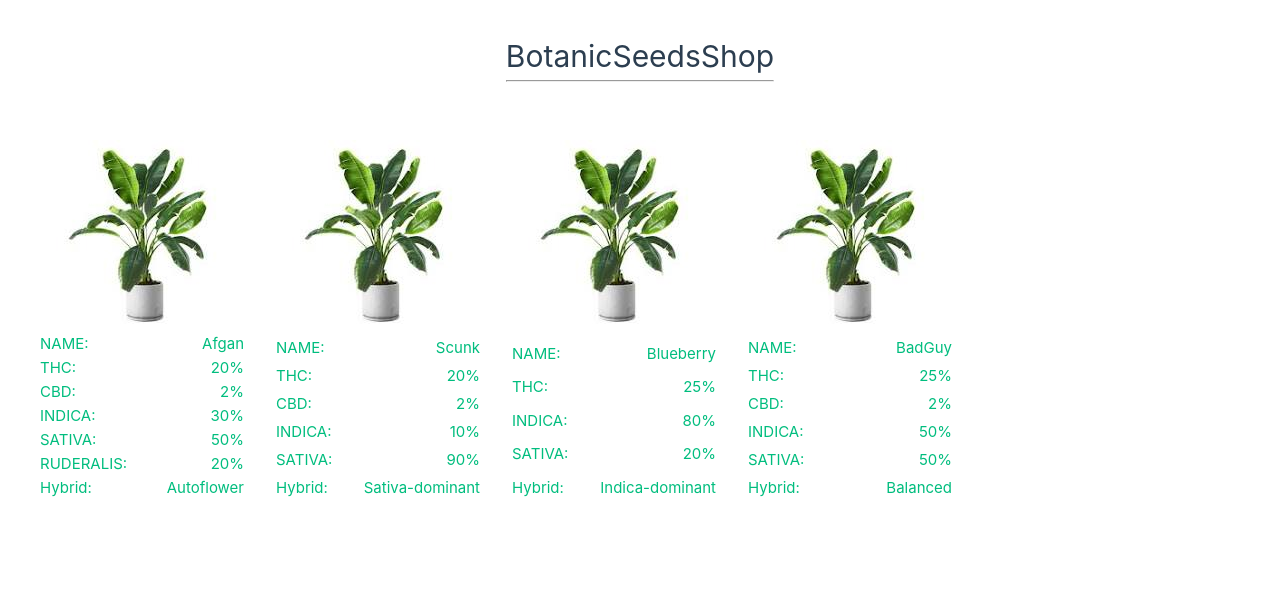
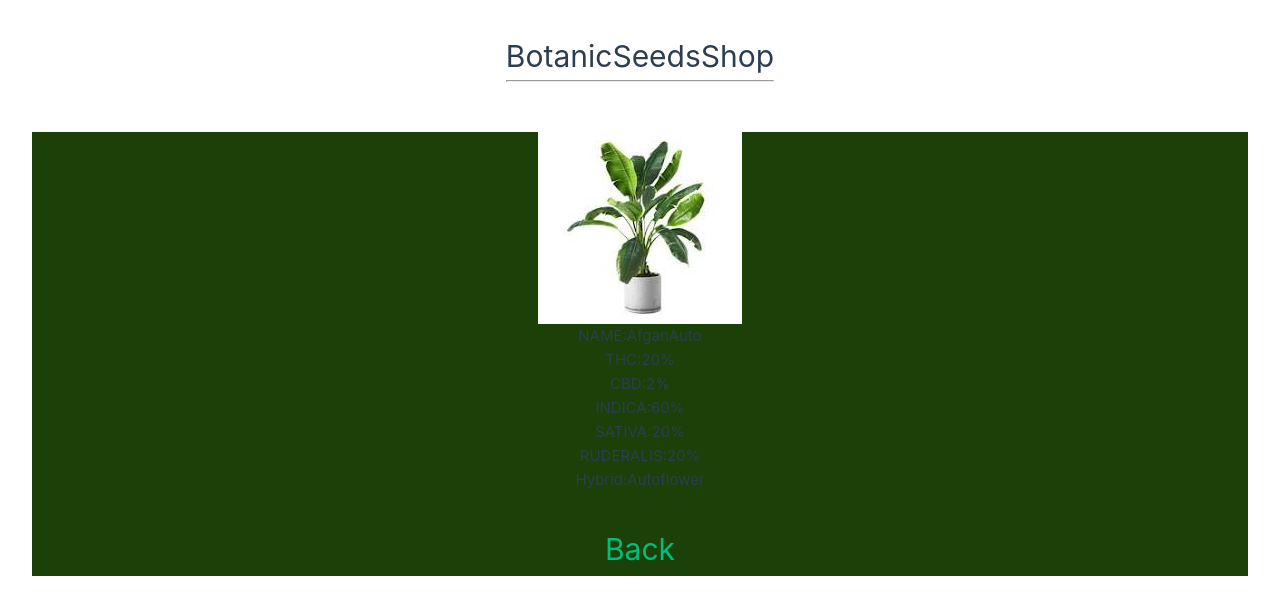
Before and after one commit to IktaNikuba/botanica, a Vue app: page /flower/1 in a window 1280 px wide. Shown: the top 614 px of the page. Built offline with nearby package versions, Linux system fonts and the light colour scheme.

Commit message:
Added vue router

```diff
--- a/src/App.vue
+++ b/src/App.vue
@@ -1,10 +1,10 @@
 <template>
   <header>
-    <TheHeader />
+    <the-header />
   </header>
 
   <main>
-    <ProductsCatalog />
+    <router-view />
   </main>
 </template>
 
@@ -14,9 +14,79 @@
 import SingleProductArticle from "@/components/SingleProductArticle.vue";
 import {defineComponent} from "vue";
 
-export default defineComponent({
-  components: {ProductsCatalog, TheHeader, SingleProductArticle}
-})
+export default {
+  components: {ProductsCatalog, TheHeader, SingleProductArticle},
+
+  data() {
+    return {
+      flowers: [
+        {
+          id: 1,
+          name: 'AfganAuto',
+          thc: 20,
+          cbd: 2,
+          indica: 60,
+          sativa: 20,
+          ruderalis: 20,
+          text: "Lorem ipsum dolor sit amet, consectetur adipiscing elit, sed do eiusmod tempor incididunt ut labore et " +
+            "dolore magna aliqua. Ut enim ad minim veniam, quis nostrud exercitation ullamco laboris nisi ut aliquip ex " +
+            "ea commodo consequat. Duis aute irure dolor in reprehenderit in voluptate velit esse cillum dolore eu " +
+            "fugiat nulla pariatur. Excepteur sint occaecat cupidatat non proident, sunt in culpa qui officia deserunt " +
+            "mollit anim id est laborum."
+        },
+        {
+          id: 2,
+          name: 'Scunk',
+          thc: 20,
+          cbd: 2,
+          indica: 10,
+          sativa: 90,
+          ruderalis: 0,
+          text: "Lorem ipsum dolor sit amet, consectetur adipiscing elit, sed do eiusmod tempor incididunt ut labore et " +
+            "dolore magna aliqua. Ut enim ad minim veniam, quis nostrud exercitation ullamco laboris nisi ut aliquip ex " +
+            "ea commodo consequat. Duis aute irure dolor in reprehenderit in voluptate velit esse cillum dolore eu " +
+            "fugiat nulla pariatur. Excepteur sint occaecat cupidatat non proident, sunt in culpa qui officia deserunt " +
+            "mollit anim id est laborum."
+        },
+        {
+          id: 3,
+          name: 'Blueberry',
+          thc: 25,
+          cbd: 0,
+          indica: 80,
+          sativa: 20,
+          ruderalis: 0,
+          text: "Lorem ipsum dolor sit amet, consectetur adipiscing elit, sed do eiusmod tempor incididunt ut labore et " +
+            "dolore magna aliqua. Ut enim ad minim veniam, quis nostrud exercitation ullamco laboris nisi ut aliquip ex " +
+            "\ea commodo consequat. Duis aute irure dolor in reprehenderit in voluptate velit esse cillum dolore eu " +
+            "fugiat nulla pariatur. Excepteur sint occaecat cupidatat non proident, sunt in culpa qui officia deserunt " +
+            "mollit anim id est laborum."
+        },
+        {
+          id: 4,
+          name: 'BadGuy',
+          thc: 25,
+          cbd: 2,
+          indica: 50,
+          sativa: 50,
+          ruderalis: 0,
+          text: "Lorem ipsum dolor sit amet, consectetur adipiscing elit, sed do eiusmod tempor incididunt ut labore et " +
+            "dolore magna aliqua. Ut enim ad minim veniam, quis nostrud exercitation ullamco laboris nisi ut aliquip ex " +
+            "ea commodo consequat. Duis aute irure dolor in reprehenderit in voluptate velit esse cillum dolore eu " +
+            "fugiat nulla pariatur. Excepteur sint occaecat cupidatat non proident, sunt in culpa qui officia deserunt " +
+            "mollit anim id est laborum."
+        },
+      ],
+    };
+  },
+
+  provide() {
+    return {
+      flowers: this.flowers
+    }
+  },
+}
+
 </script>
 
 <style>
--- a/src/components/FlowerData.vue
+++ b/src/components/FlowerData.vue
@@ -25,7 +25,7 @@
       }
     },
     hasValidData(flower, key) {
-      return flower[key] !== 0 && key !== 'text';
+      return flower[key] !== 0 && key !== 'text' && key !== "id";
     },
   }
 };
--- a/src/components/ProductsCatalog.vue
+++ b/src/components/ProductsCatalog.vue
@@ -1,6 +1,6 @@
 <template>
   <div class="productsCatalog">
-    <SingleProductCard v-for="(flower, index) of flowers" :key="index" :flower="flower" />
+    <SingleProductCard v-for="flower of flowers" :flower="flower"/>
   </div>
 </template>
 
@@ -9,64 +9,7 @@
 
 export default {
   components: {SingleProductCard},
-  data() {
-    return {
-      flowers: [
-        {
-          name: 'Afgan',
-          thc: 20,
-          cbd: 2,
-          indica: 30,
-          sativa: 50,
-          ruderalis: 20,
-          text: "Lorem ipsum dolor sit amet, consectetur adipiscing elit, sed do eiusmod tempor incididunt ut labore et " +
-            "dolore magna aliqua. Ut enim ad minim veniam, quis nostrud exercitation ullamco laboris nisi ut aliquip ex " +
-            "ea commodo consequat. Duis aute irure dolor in reprehenderit in voluptate velit esse cillum dolore eu " +
-            "fugiat nulla pariatur. Excepteur sint occaecat cupidatat non proident, sunt in culpa qui officia deserunt " +
-            "mollit anim id est laborum."
-        },
-        {
-          name: 'Scunk',
-          thc: 20,
-          cbd: 2,
-          indica: 10,
-          sativa: 90,
-          ruderalis: 0,
-          text: "Lorem ipsum dolor sit amet, consectetur adipiscing elit, sed do eiusmod tempor incididunt ut labore et " +
-            "dolore magna aliqua. Ut enim ad minim veniam, quis nostrud exercitation ullamco laboris nisi ut aliquip ex " +
-            "ea commodo consequat. Duis aute irure dolor in reprehenderit in voluptate velit esse cillum dolore eu " +
-            "fugiat nulla pariatur. Excepteur sint occaecat cupidatat non proident, sunt in culpa qui officia deserunt " +
-            "mollit anim id est laborum."
-        },
-        {
-          name: 'Blueberry',
-          thc: 25,
-          cbd: 0,
-          indica: 80,
-          sativa: 20,
-          ruderalis: 0,
-          text: "Lorem ipsum dolor sit amet, consectetur adipiscing elit, sed do eiusmod tempor incididunt ut labore et " +
-            "dolore magna aliqua. Ut enim ad minim veniam, quis nostrud exercitation ullamco laboris nisi ut aliquip ex " +
-            "\ea commodo consequat. Duis aute irure dolor in reprehenderit in voluptate velit esse cillum dolore eu " +
-            "fugiat nulla pariatur. Excepteur sint occaecat cupidatat non proident, sunt in culpa qui officia deserunt " +
-            "mollit anim id est laborum."
-        },
-        {
-          name: 'BadGuy',
-          thc: 25,
-          cbd: 2,
-          indica: 50,
-          sativa: 50,
-          ruderalis: 0,
-          text: "Lorem ipsum dolor sit amet, consectetur adipiscing elit, sed do eiusmod tempor incididunt ut labore et " +
-            "dolore magna aliqua. Ut enim ad minim veniam, quis nostrud exercitation ullamco laboris nisi ut aliquip ex " +
-            "ea commodo consequat. Duis aute irure dolor in reprehenderit in voluptate velit esse cillum dolore eu " +
-            "fugiat nulla pariatur. Excepteur sint occaecat cupidatat non proident, sunt in culpa qui officia deserunt " +
-            "mollit anim id est laborum."
-        },
-      ],
-    };
-  },
+  inject: ["flowers"],
 }
 </script>
 
--- a/src/components/SingleProductArticle.vue
+++ b/src/components/SingleProductArticle.vue
@@ -1,9 +1,9 @@
   <template>
     <div class="article">
-    <img class="article__image" src="/img/plant.jpeg" alt="Plant image">
-    <FlowerData :flower="flower" class="article__info" />
-    <HybridType :flower="flower" class="article__hybrid-type" />
-    <a class="article__button-back">Back</a>
+      <img class="article__image" @click="getConsoleLog" src="/img/plant.jpeg" alt="Plant image">
+      <flower-data :flower="flower"/>
+      <hybrid-type :flower="flower"/>
+      <router-link to="/" class="article__button-back">Back</router-link>
     </div>
   </template>
 
@@ -12,15 +12,35 @@
   import HybridType from "@/components/HybridType.vue";
   export default {
     name: "SingleProductArticle",
-  components: {HybridType, FlowerData},
+    components: {FlowerData, HybridType},
+    inject: ["flowers"],
     props: {
-    flower: Object,
+      id: String,
     },
+    data() {
+      return {
+        flower: this.flowers[parseInt(this.id - 1)],
+      }
+    },
+    methods: {
+      getConsoleLog() {
+        console.log(this.$route.params)
+      }
+    }
   }
   </script>
 
   <style scoped lang="scss">
-article {
-  background: burlywood;
+  .article {
+    background-color: #1b4008;
+    display: flex;
+    flex-direction: column;
+    align-items: center;
+    justify-content: center;
+
+    &__button-back {
+      margin-top: 30px;
+      font-size: 30px;
+    }
   }
   </style>
--- a/src/components/SingleProductCard.vue
+++ b/src/components/SingleProductCard.vue
@@ -1,9 +1,9 @@
 <template>
-  <a class="plant">
+  <router-link :to="`/flower/${flower.id}`" class="plant">
     <img class="plant__image" src="/img/plant.jpeg" alt="">
     <FlowerData :flower = "flower" />
     <HybridType :flower = "flower" />
-  </a>
+  </router-link>
 </template>
 
 <script>
@@ -11,7 +11,6 @@
 import HybridType from "@/components/HybridType.vue";
 export default {
   components: {FlowerData, HybridType},
-
   props: {
     flower: Object,
   },
--- a/src/main.js
+++ b/src/main.js
@@ -1,6 +1,6 @@
 import './assets/main.css';
 import { createApp } from 'vue';
 import App from './App.vue';
-import Router from './router/index.js'
+import router from './router/index.js'
 
-createApp(App).use(Router).mount('#app');
+createApp(App).use(router).mount('#app');
```
Also changed, not shown: src/router/index.js (+3 -4 lines). Lines whose indentation alone changed are shown as unchanged.
